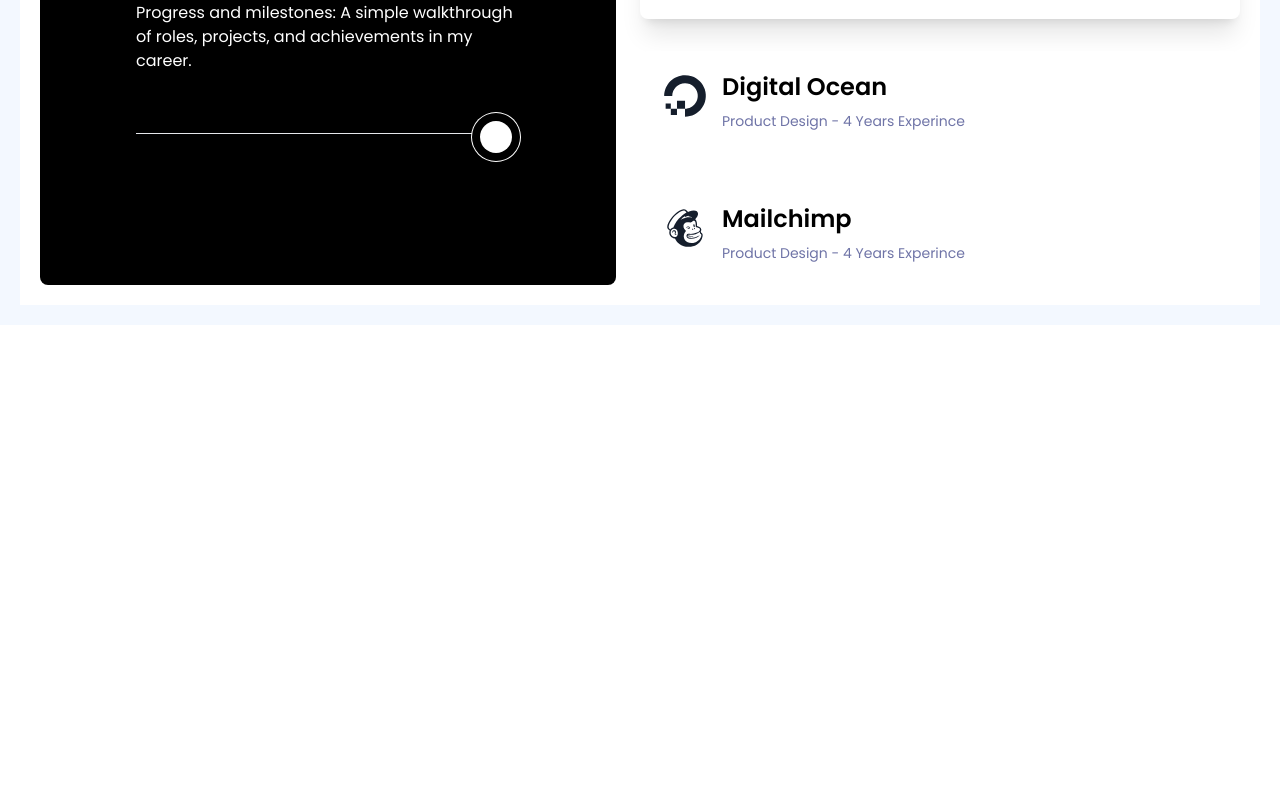
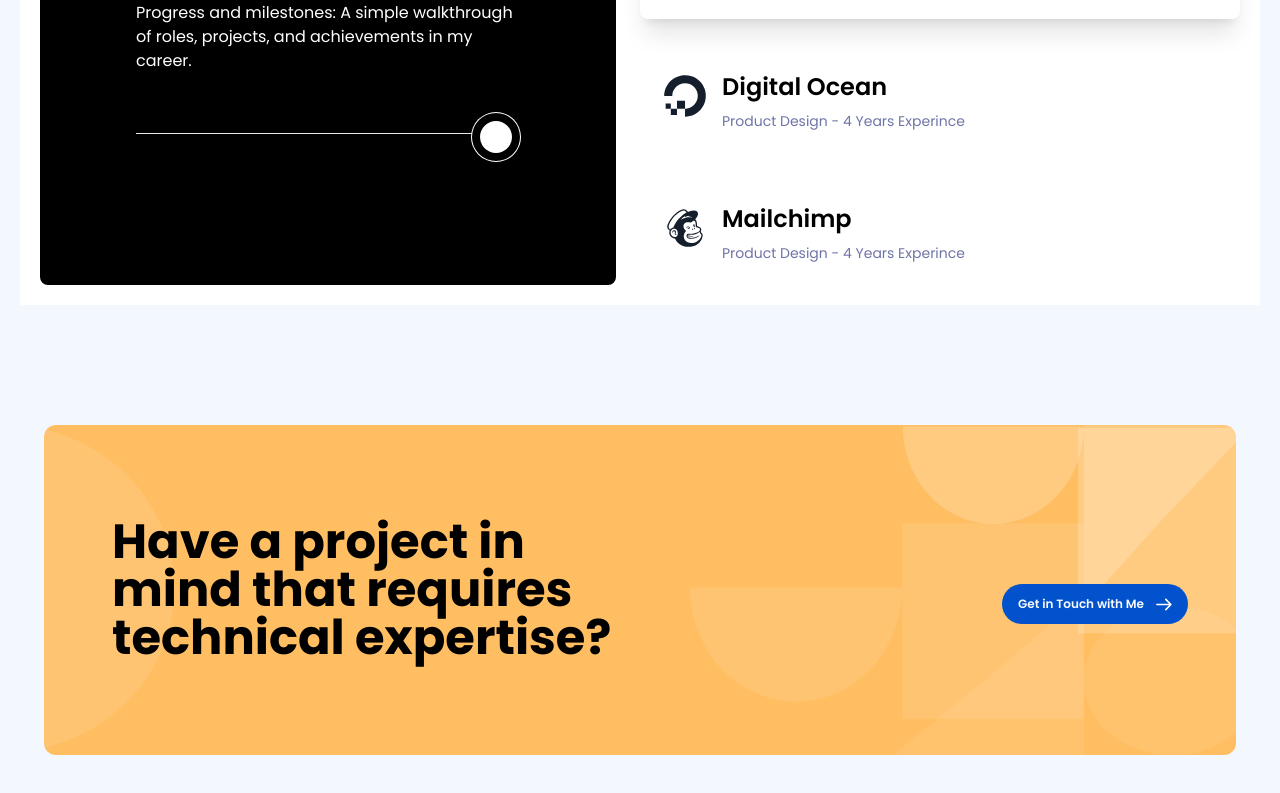
Before and after one commit to wirayuda299/portfolio, a Next.js app: page / in a window 1280 px wide. Shown: the part 2143-2936 px from the top of the page. Before the commit the page ends 2468 px from the top, so only its background shows below. Built offline with nearby package versions, Linux system fonts and the light colour scheme.

Commit message:
feature: Create Call to action banner section

```diff
--- a/app/layout.tsx
+++ b/app/layout.tsx
@@ -3,7 +3,7 @@ import type { Metadata } from 'next';
 import { Poppins } from 'next/font/google';
 
 import './globals.css';
-import { Navbar } from '@/components/index';
+import { CallToAction, Navbar } from '@/components/index';
 
 export const metadata: Metadata = {
 	title: 'Portfolio',
@@ -24,6 +24,7 @@ export default function RootLayout({ children }: { children: ReactNode }) {
 				<main className='mx-auto max-w-[1400px] bg-white-800 p-5 text-black dark:bg-black-300'>
 					<Navbar />
 					{children}
+					<CallToAction />
 				</main>
 			</body>
 		</html>
--- /dev/null
+++ b/components/CallToAction/CallToAction.tsx
@@ -0,0 +1,28 @@
+import Image from 'next/image';
+import { Button } from '../ui/button';
+
+export default function CallToAction() {
+	return (
+		<section className='mt-24 h-full w-full sm:p-6 '>
+			<div className="flex aspect-video h-full w-full flex-col items-center justify-center  rounded-xl bg-[url('/assets/images/cta.png')] bg-auto bg-center bg-no-repeat p-4 sm:h-[330px] sm:bg-cover sm:p-10 md:flex-row md:justify-between lg:p-12">
+				<div className='max-w-xl'>
+					<h2 className='p-5 text-3xl font-bold sm:text-center md:text-left md:text-[32px] lg:text-5xl'>
+						Have a project in mind that requires technical expertise?
+					</h2>
+				</div>
+				<div className='pt-4 sm:pt-7'>
+					<Button className='inline-flex w-full items-center  gap-3 truncate rounded-full bg-primary-light text-sm font-semibold hover:bg-blue-600 dark:bg-primary-dark dark:text-white sm:text-xs'>
+						Get in Touch with Me
+						<Image
+							className='w-4'
+							src={'/assets/icons/next.svg'}
+							width={40}
+							height={40}
+							alt='next arrow icon'
+						/>
+					</Button>
+				</div>
+			</div>
+		</section>
+	);
+}
--- a/components/index.ts
+++ b/components/index.ts
@@ -3,5 +3,6 @@ import Navbar from './Navbar/Navbar';
 import Services from './Services/Services';
 import Skills from './Skills/Skills';
 import Experience from './Experience/Experience';
+import CallToAction from './CallToAction/CallToAction';
 
-export { Navbar, Hero, Skills, Experience,Services };
+export { Navbar, Hero, Skills, Experience, Services, CallToAction };
```
Also changed, not shown: public/assets/icons/next.svg (added), public/assets/images/cta.png (added).
